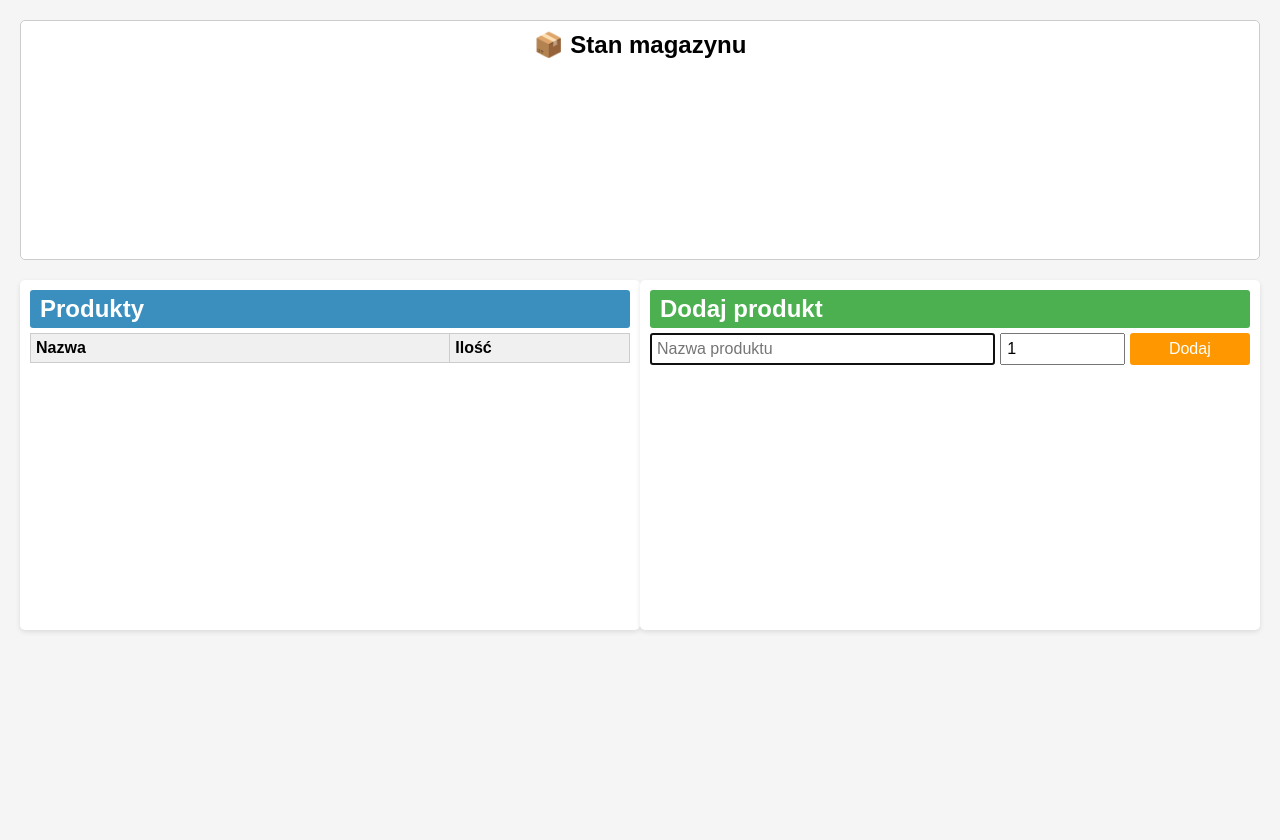
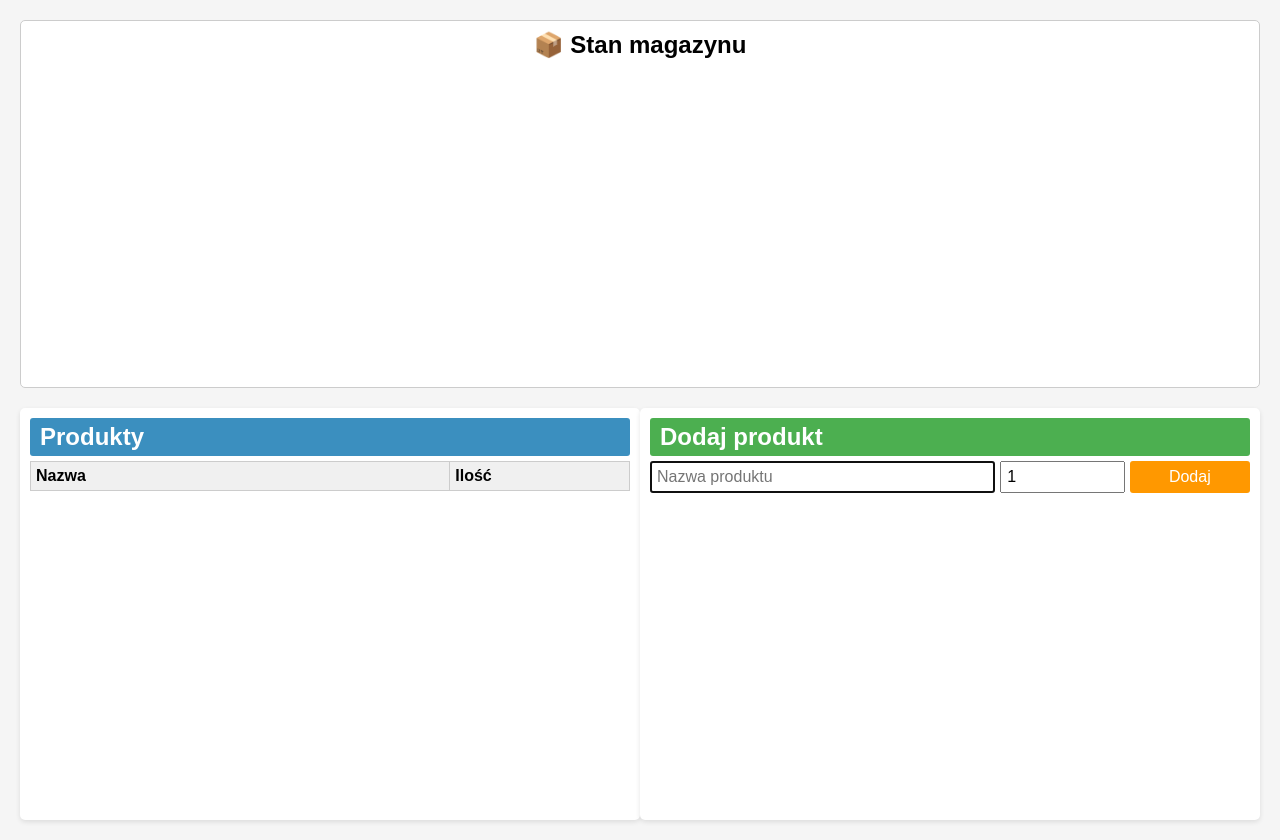
Before and after one commit to kris19000/magazyn, a Flask app: page / in a window 1280 px wide. Run offline with Flask 3, Linux system fonts and the light colour scheme; data that the repository does not hold is empty.

Commit message:
Update index.html

```diff
--- a/templates/index.html
+++ b/templates/index.html
@@ -20,7 +20,7 @@
             width: 100%;
             background-color: white;
             color: black;
-            padding: 10px 0; /* Zmniejszony padding (tylko na górze i dole) */
+            padding: 10px 0; /* Mały padding na górze i dole */
             margin-bottom: 20px; /* Odstęp od pozostałej zawartości */
             box-sizing: border-box;
             border-radius: 5px;
@@ -40,7 +40,7 @@
             box-sizing: border-box;
             border-radius: 5px;
             box-shadow: 0 2px 5px rgba(0,0,0,0.1);
-            height: calc(50vh - 50px);
+            max-height: 70vh; /* Maksymalna wysokość, aby nie zajmowała całego ekranu */
         }
 
         .products-container h2 {
@@ -54,6 +54,7 @@
         .products-table-wrapper {
             overflow-y: auto;
             flex: 1;
+            max-height: 60vh; /* Tabelka przewijalna, nie zajmuje więcej niż 60% ekranu */
         }
 
         table {
@@ -91,7 +92,7 @@
             box-sizing: border-box;
             border-radius: 5px;
             box-shadow: 0 2px 5px rgba(0,0,0,0.1);
-            height: calc(50vh - 50px);
+            max-height: 70vh; /* Maksymalna wysokość kontenera */
         }
 
         .add-container h2 {
```
